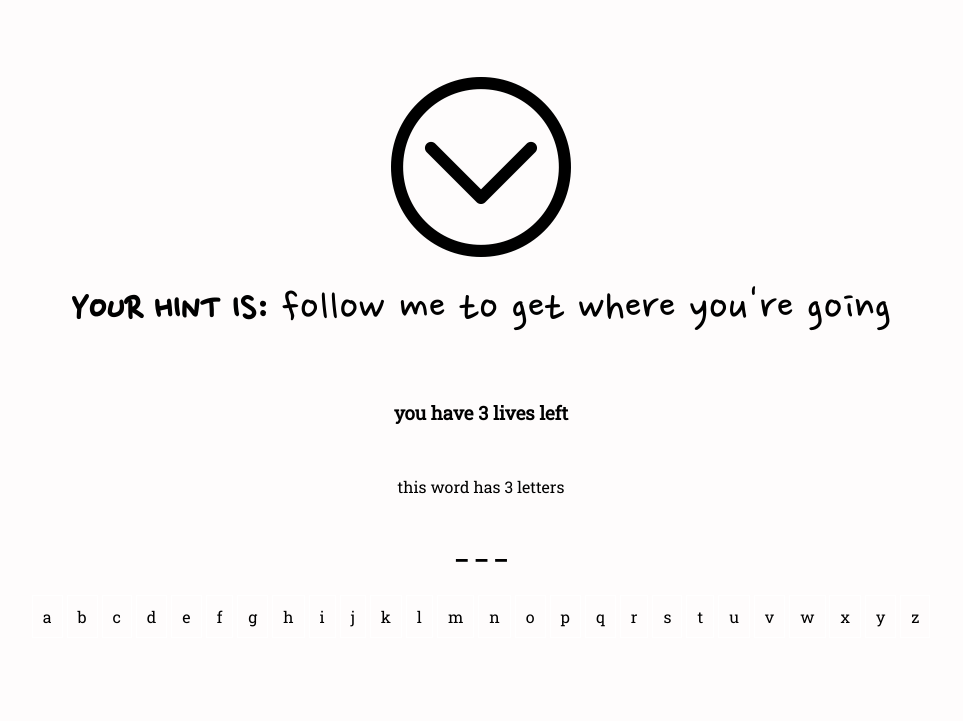
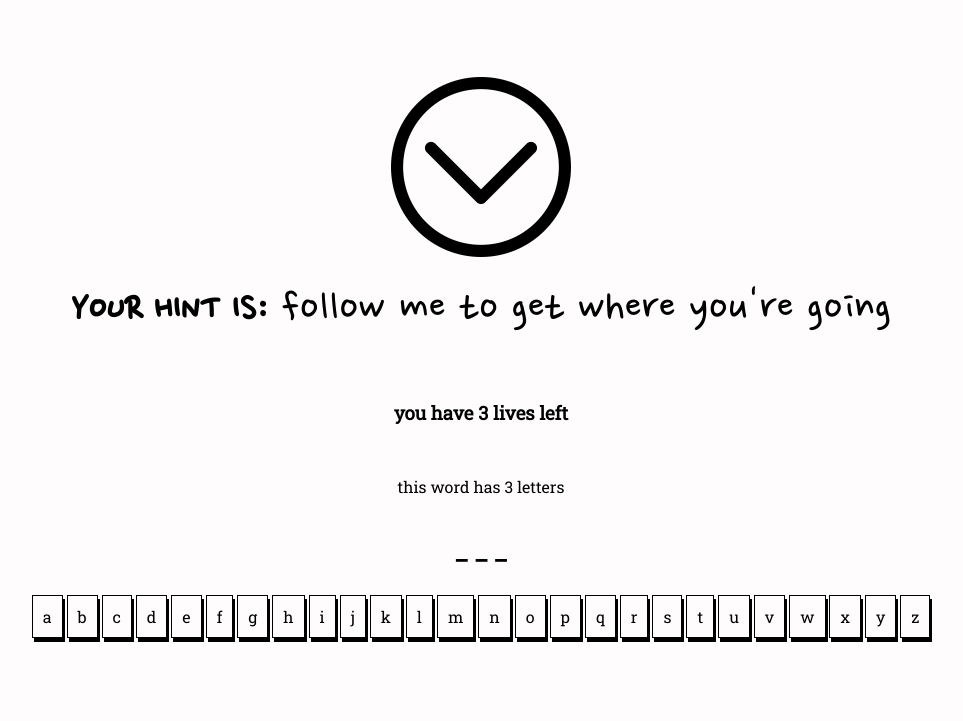
Before and after one commit to allegraanka/hangman-game, a plain HTML site: page index.html in a window 1280 px wide. Shown: the part 417-1138 px from the top of the page, without its empty margins (159-1122 px from the left). Drawn offline with nearby package versions, Linux system fonts and the light colour scheme.

Commit message:
box shadow letters

```diff
--- a/style.css
+++ b/style.css
@@ -32,8 +32,9 @@ body {
 #letters a {
   text-decoration: none;
   color: black;
-  border: 1px solid white;
+  border: 1px solid black;
   padding: 10px;
+  box-shadow: 2px 4px;
 }
 
 .hint {
```
